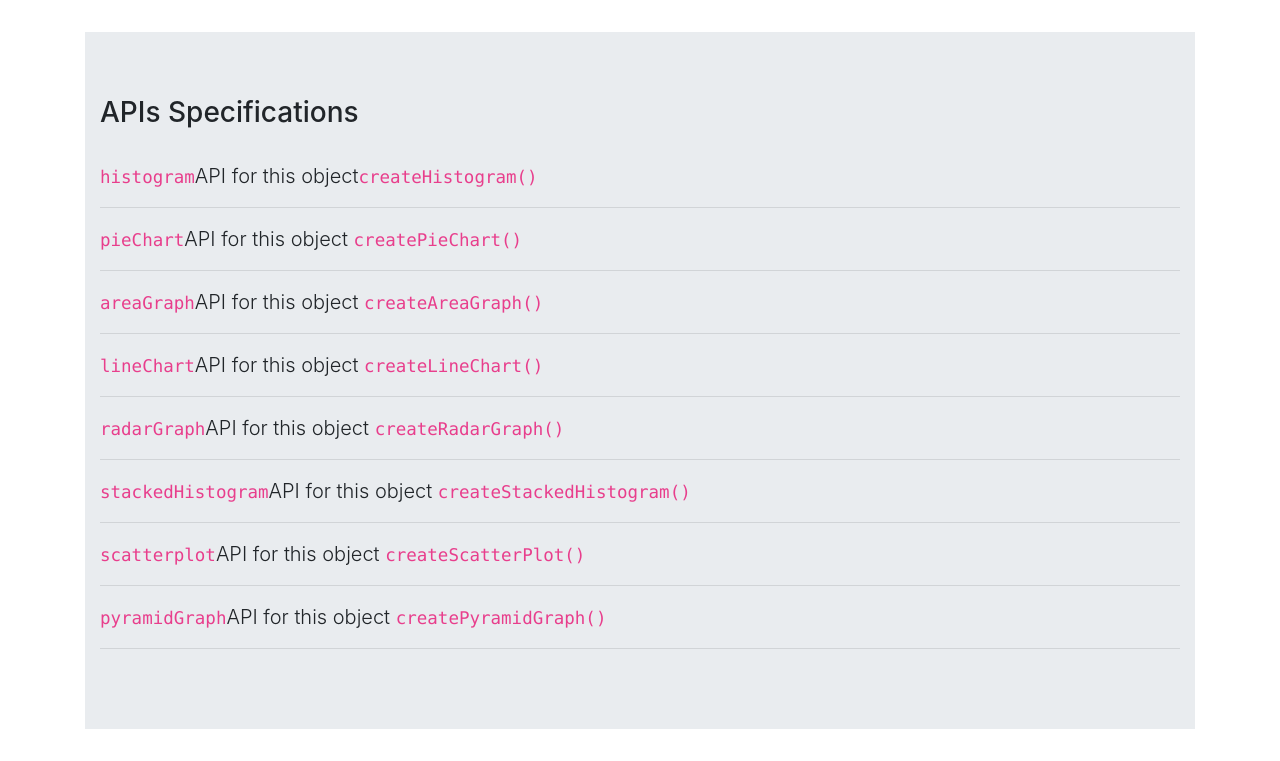
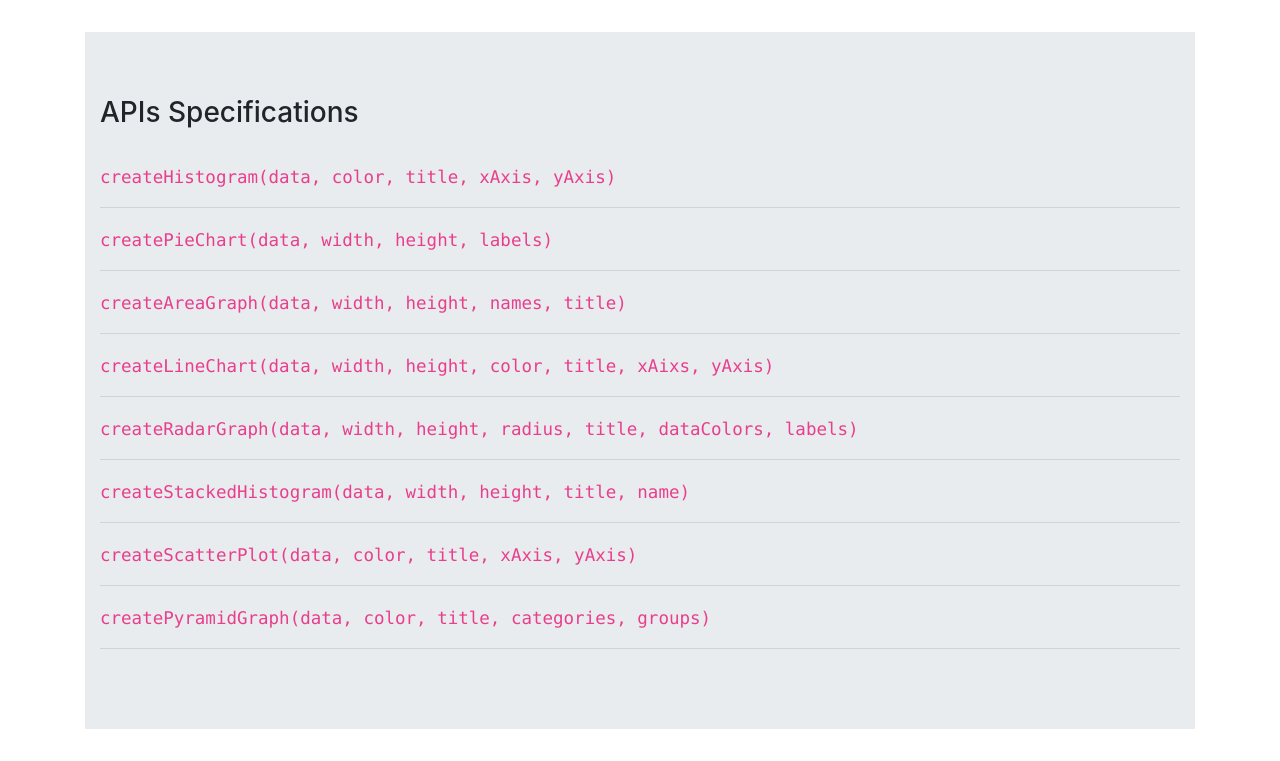
Before and after one commit to jerrylai19990120/js-lib-graphs.js, a website: page pub/Documentation.html in a window 1280 px wide. Shown: the part 892-1653 px from the top of the page. Drawn offline with nearby package versions, Linux system fonts and the light colour scheme.

Commit message:
Documentation page updates

```diff
--- a/pub/Documentation.html
+++ b/pub/Documentation.html
@@ -68,14 +68,14 @@
                 <div class="jumbotron jumbotron-fluid">
                   <div class="container">
                     <h3>APIs Specifications</h3><br>
-                    <p class="lead"><code>histogram</code><span>API for this object<code>createHistogram()</code></span></p><hr>
-                    <p class="lead"><code>pieChart</code><span>API for this object <code>createPieChart()</code></span></p><hr>
-                    <p class="lead"><code>areaGraph</code><span>API for this object <code>createAreaGraph()</code></span></p><hr>
-                    <p class="lead"><code>lineChart</code><span>API for this object <code>createLineChart()</code> </span></p><hr>
-                    <p class="lead"><code>radarGraph</code><span>API for this object <code>createRadarGraph()</code></span></p><hr>
-                    <p class="lead"><code>stackedHistogram</code><span>API for this object <code>createStackedHistogram()</code></span></p><hr>
-                    <p class="lead"><code>scatterplot</code><span>API for this object <code>createScatterPlot()</code> </span></p><hr>
-                    <p class="lead"><code>pyramidGraph</code><span>API for this object <code>createPyramidGraph()</code></span></p><hr>
+                    <p class="lead"><code>createHistogram(data, color, title, xAxis, yAxis)</code></p><hr>
+                    <p class="lead"><code>createPieChart(data, width, height, labels)</code></p><hr>
+                    <p class="lead"><code>createAreaGraph(data, width, height, names, title)</code></p><hr>
+                    <p class="lead"><code>createLineChart(data, width, height, color, title, xAixs, yAxis)</code></p><hr>
+                    <p class="lead"><code>createRadarGraph(data, width, height, radius, title, dataColors, labels)</code></p><hr>
+                    <p class="lead"><code>createStackedHistogram(data, width, height, title, name)</code></p><hr>
+                    <p class="lead"><code>createScatterPlot(data, color, title, xAxis, yAxis)</code></p><hr>
+                    <p class="lead"><code>createPyramidGraph(data, color, title, categories, groups)</code></p><hr>
                   </div>
                 </div>
               </div>
```
